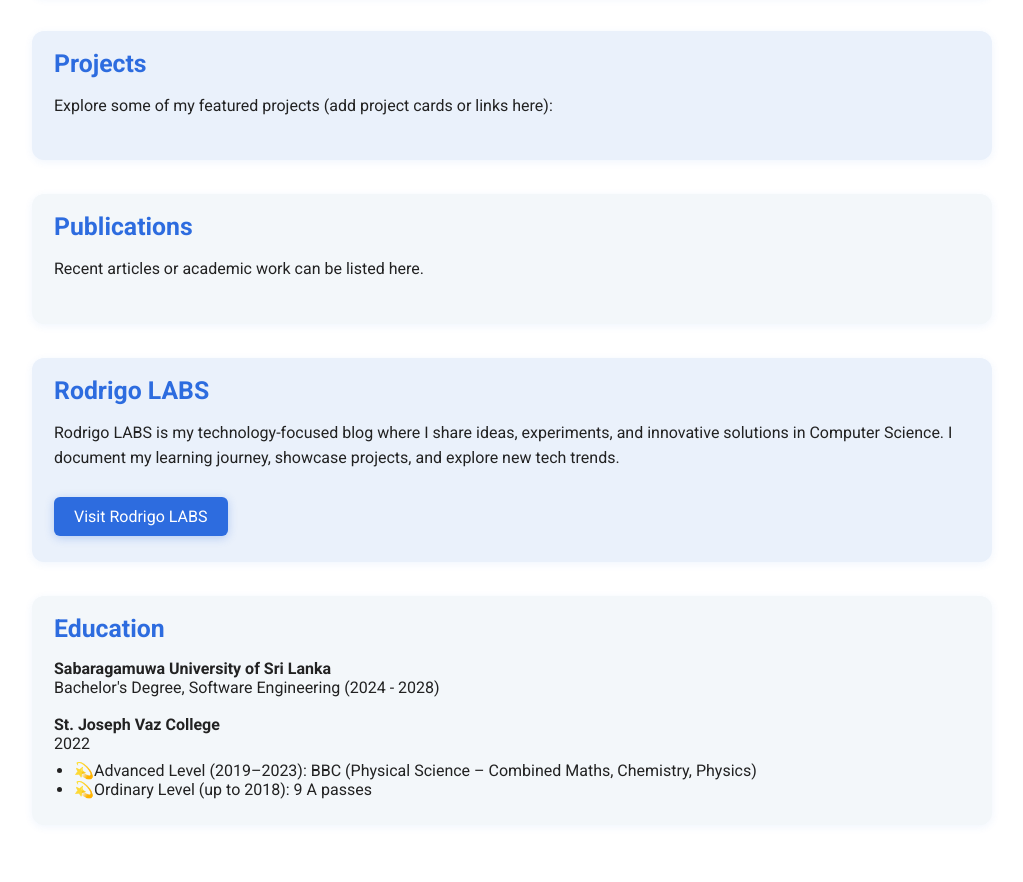
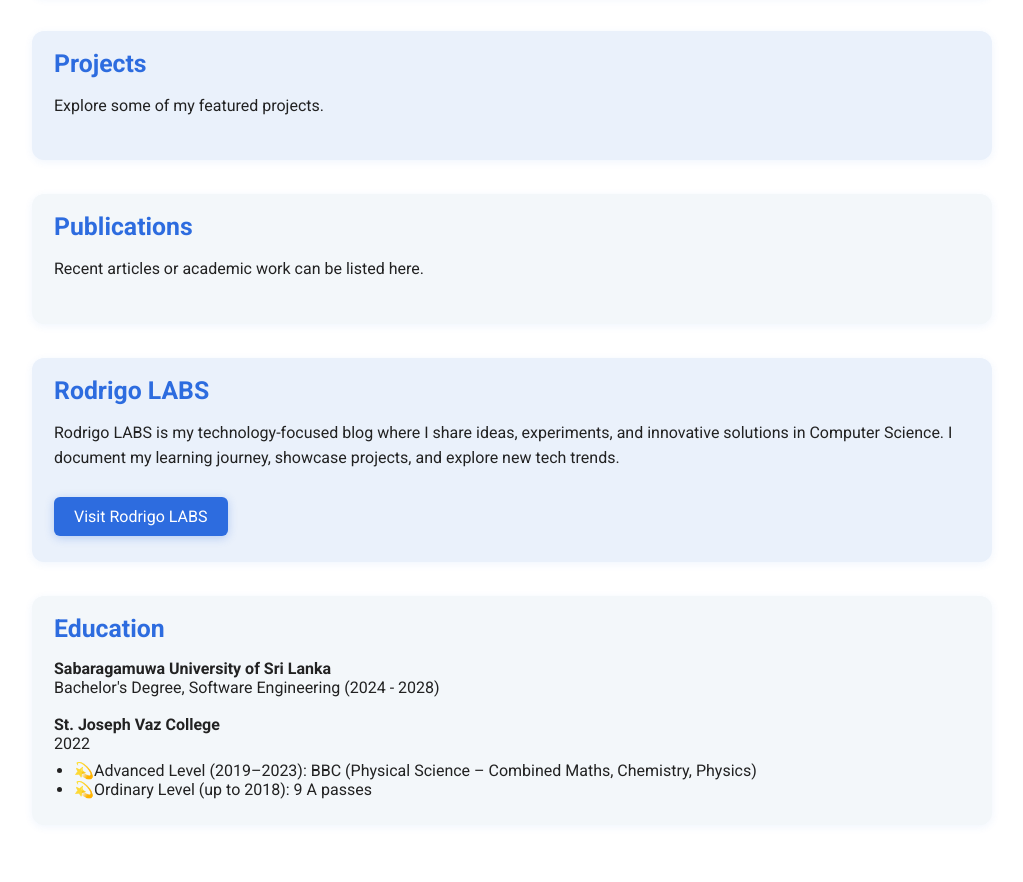
Before and after one commit to Avishka-4/portflio, a plain HTML site: page index.html in a window 1280 px wide. Shown: the part 853-1735 px from the top of the page, without its empty margins (128-1151 px from the left). Drawn offline with Linux system fonts and the light colour scheme.

Commit message:
Update project description text in index.html

```diff
--- a/index.html
+++ b/index.html
@@ -226,7 +226,7 @@
 
     <section class="panel projects-panel" id="projects">
       <h2>Projects</h2>
-      <p>Explore some of my featured projects (add project cards or links here):</p>
+      <p>Explore some of my featured projects. </p>
 
     </section>
 
```
